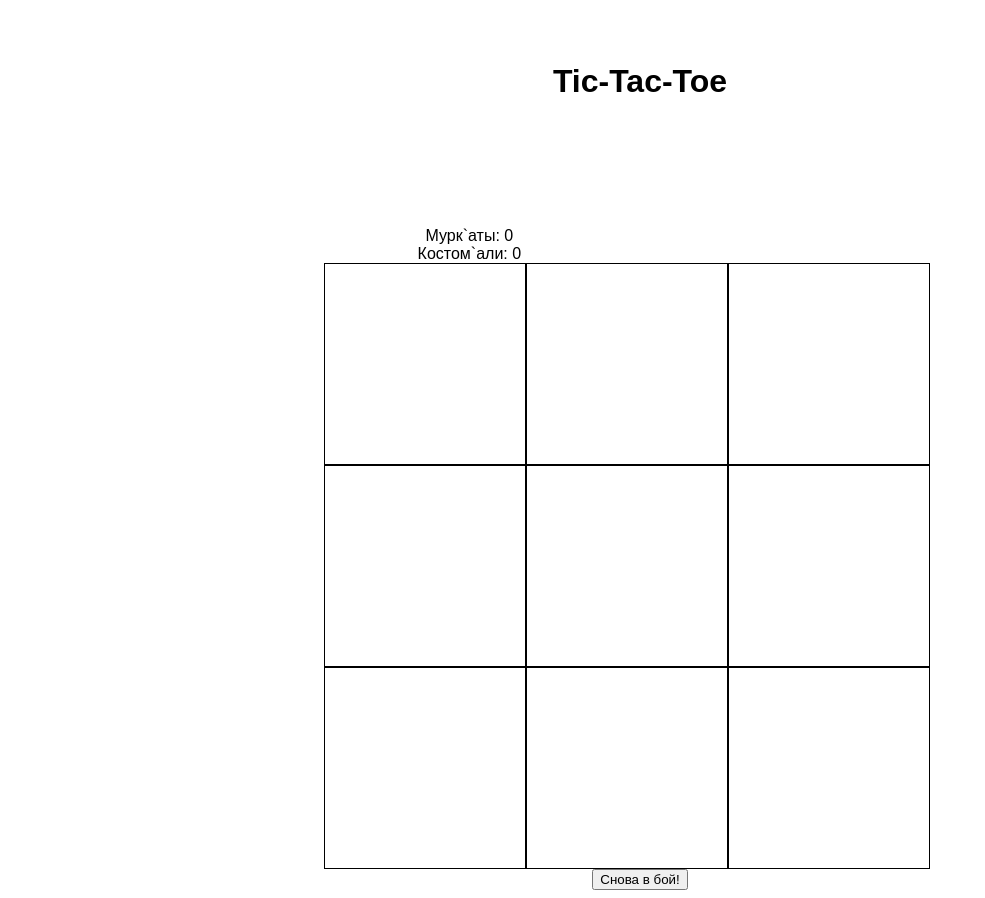
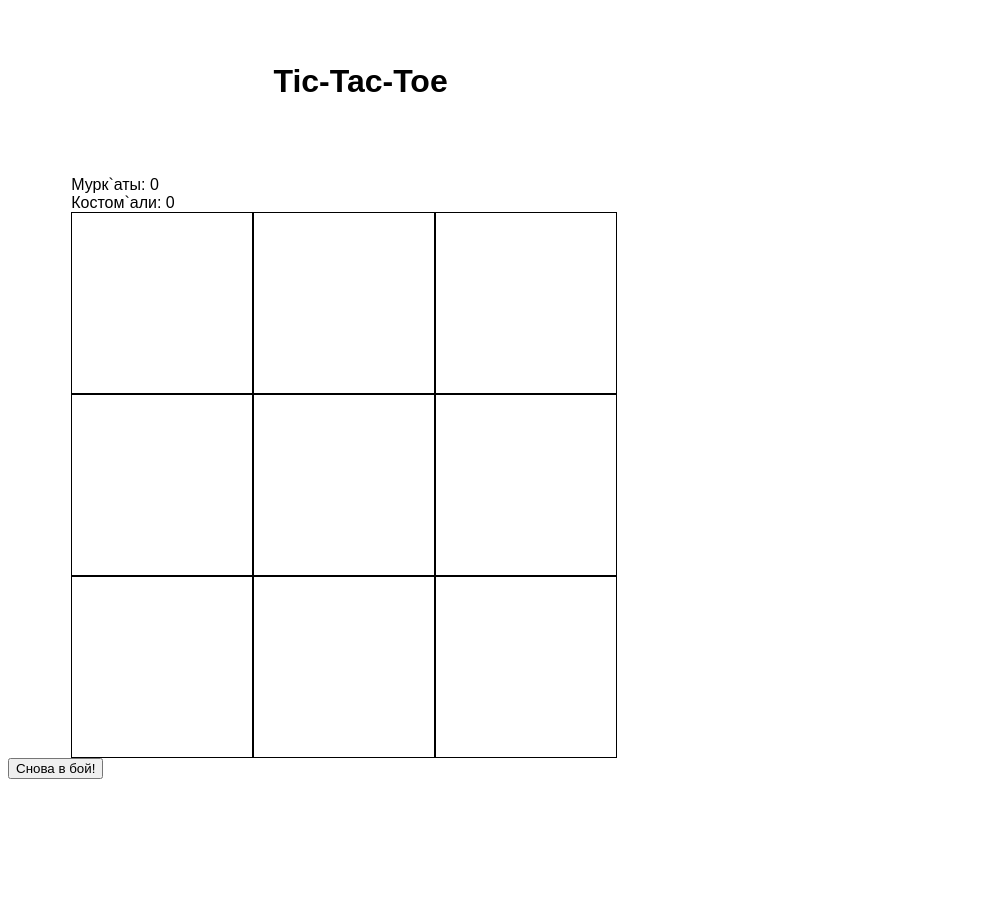
Before and after one commit to Stells228/Stells228.github.io, a plain HTML site: page project/project.html in a window 1280 px wide. Shown: the whole page, without its empty margins (0-985 px from the left). After the commit the page ends 800 px from the top, so only its background shows below. Drawn offline with Linux system fonts and the light colour scheme.

Commit message:
Update style.css
-переместила поле в левую часть экраны, освобождая поле для дальнейшей работы с картой передвижения

```diff
--- a/project/css/style.css
+++ b/project/css/style.css
@@ -1,17 +1,17 @@
 body {
     font-family: Arial, sans-serif;
-    text-align: center;
 }
 
 /* устанавливаю ширину поля и централизую её */
 .container{
-    max-width: 23%;
-    margin-left: 25%;
+    max-width: 10%;
+    margin-left: 5%;
 }
 
 h1 {
     margin-top: 5%;
-    margin-bottom: 10%;
+    margin-bottom: 6%;
+    margin-left: 21%;
 }
 
 /*работа с полем*/
@@ -21,10 +21,10 @@ h1 {
     margin: auto;
 }
 
-/*работа с ячейуами*/
+/*работа с ячейками*/
 .cell{
-    width: 200px;
-    height: 200px;
+    width: 180px;
+    height: 180px;
     border: 0.5px solid black; /*сами ячейки ширина обрамления*/
     display: flex; /*централизую*/
     justify-content: center; /*выравниваю штуки*/
@@ -32,3 +32,10 @@ h1 {
     font-size: 30px;
     cursor: pointer; /*проверка тыканья*/
 }
+
+/*вывод сообщения при победе/ничьей */
+#message {
+    position: fixed;
+    margin-top: 2%;
+    margin-left: 21%;
+}
```
